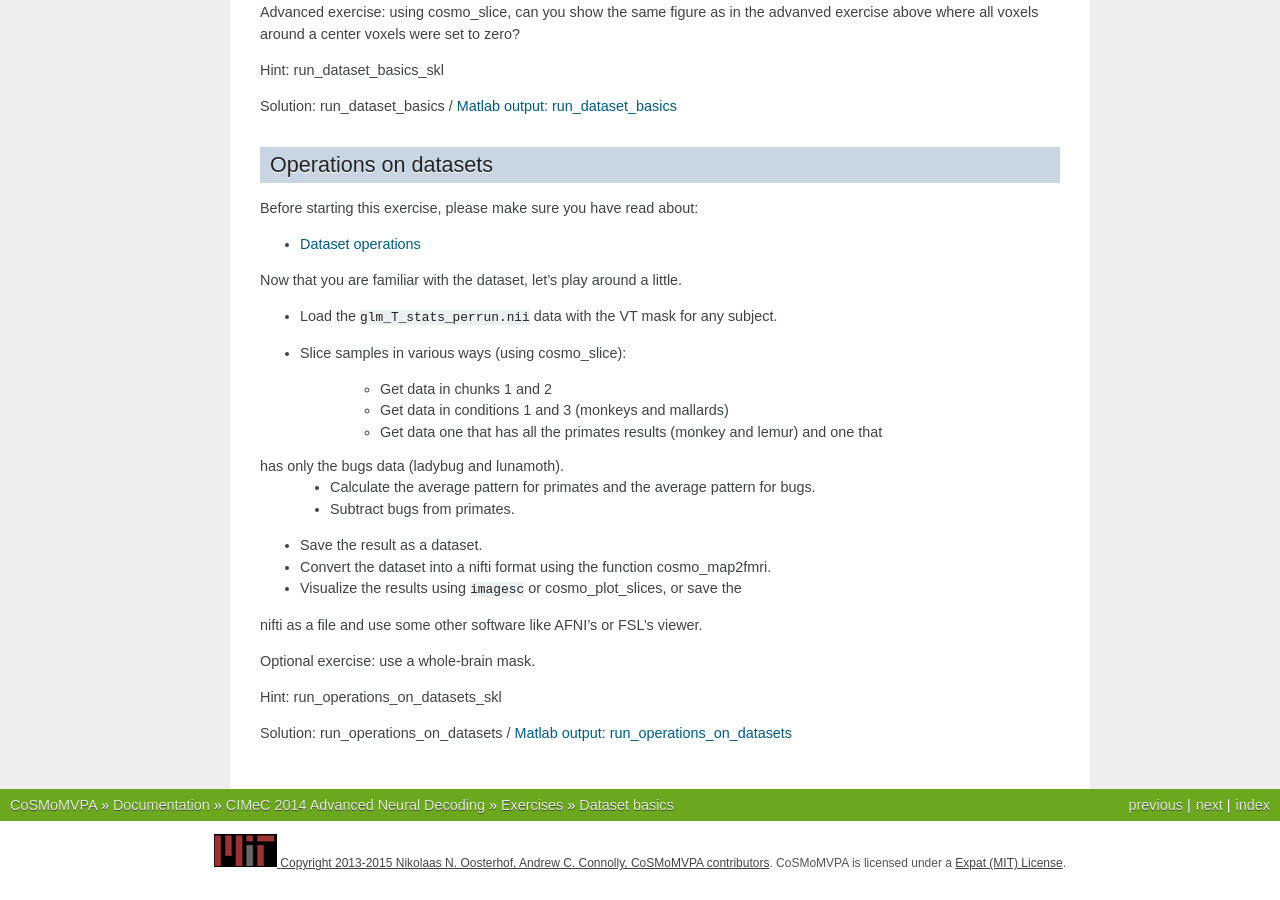
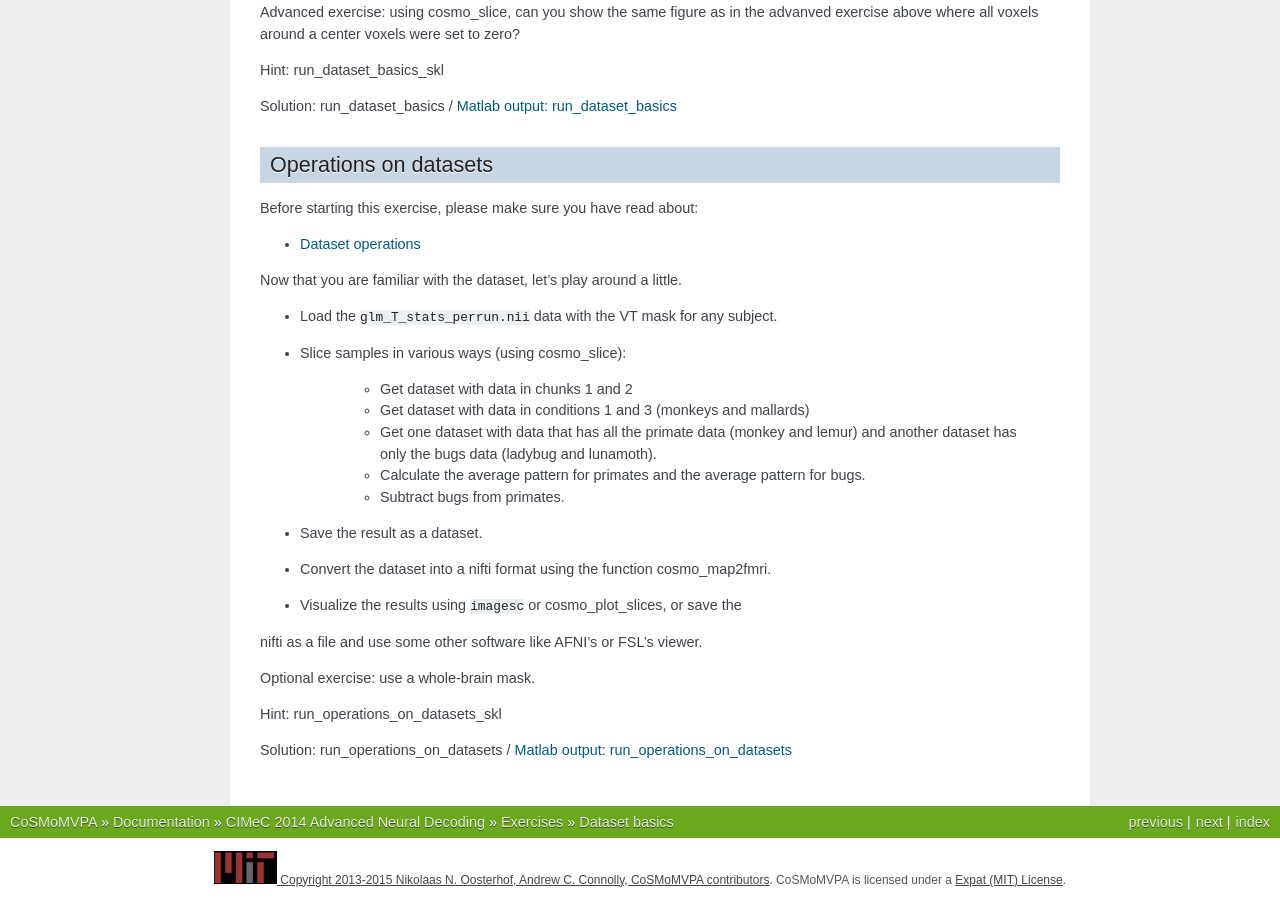
Before and after one commit to CoSMoMVPA/CoSMoMVPA, a Sphinx documentation site: the page built from doc/source/ex_dataset_basics.rst, in a window 1280 px wide and 900 px high, scrolled down 1643 px. Built offline with Sphinx 7.4.7, drawn with Linux system fonts in a browser that asks for light colours; pages that are not in the unit, such as notebooks, are missing from menus.

```diff
--- a/doc/source/ex_dataset_basics.rst
+++ b/doc/source/ex_dataset_basics.rst
@@ -87,14 +87,13 @@ Now that you are familiar with the dataset, let's play around a little.
 
 - Slice samples in various ways (using :ref:`cosmo_slice`):
 
-    + Get data in chunks 1 and 2
-    + Get data in conditions 1 and 3 (monkeys and mallards)
-    + Get data one that has all the primates results (monkey and lemur) and one that
-has only the bugs data (ladybug and lunamoth).
+    + Get dataset with data in chunks 1 and 2
+    + Get dataset with data in conditions 1 and 3 (monkeys and mallards)
+    + Get one dataset with data that has all the primate data (monkey and lemur) and another dataset has only the bugs data (ladybug and lunamoth).
     + Calculate the average pattern for primates and the average pattern for bugs.
     + Subtract bugs from primates.
 
--  Save the result as a dataset.
+- Save the result as a dataset.
 - Convert the dataset into a nifti format using the function :ref:`cosmo_map2fmri`.
 - Visualize the results using ``imagesc`` or :ref:`cosmo_plot_slices`, or save the
 nifti as a file and use some other software like AFNI's or FSL's viewer.
--- a/doc/source/quick_download.txt
+++ b/doc/source/quick_download.txt
@@ -7,6 +7,8 @@
 
     + also available as `zip archive`_.
 
+        * In that case, use :ref:`cosmo_set_path` to set the path.
+
 - CoSMOMVPA tutorial data in `zip format <http://cosmomvpa.org/datadb.zip>`_.
 
         * A minimal set of data (only fMRI AK6 data for exercises): `tutorial data with AK6 data only <http://cosmomvpa.org/datadb-ak6.zip>`_
```
Also changed, not shown: doc/source/download.rst (+3 -11 lines), 1 other file.
